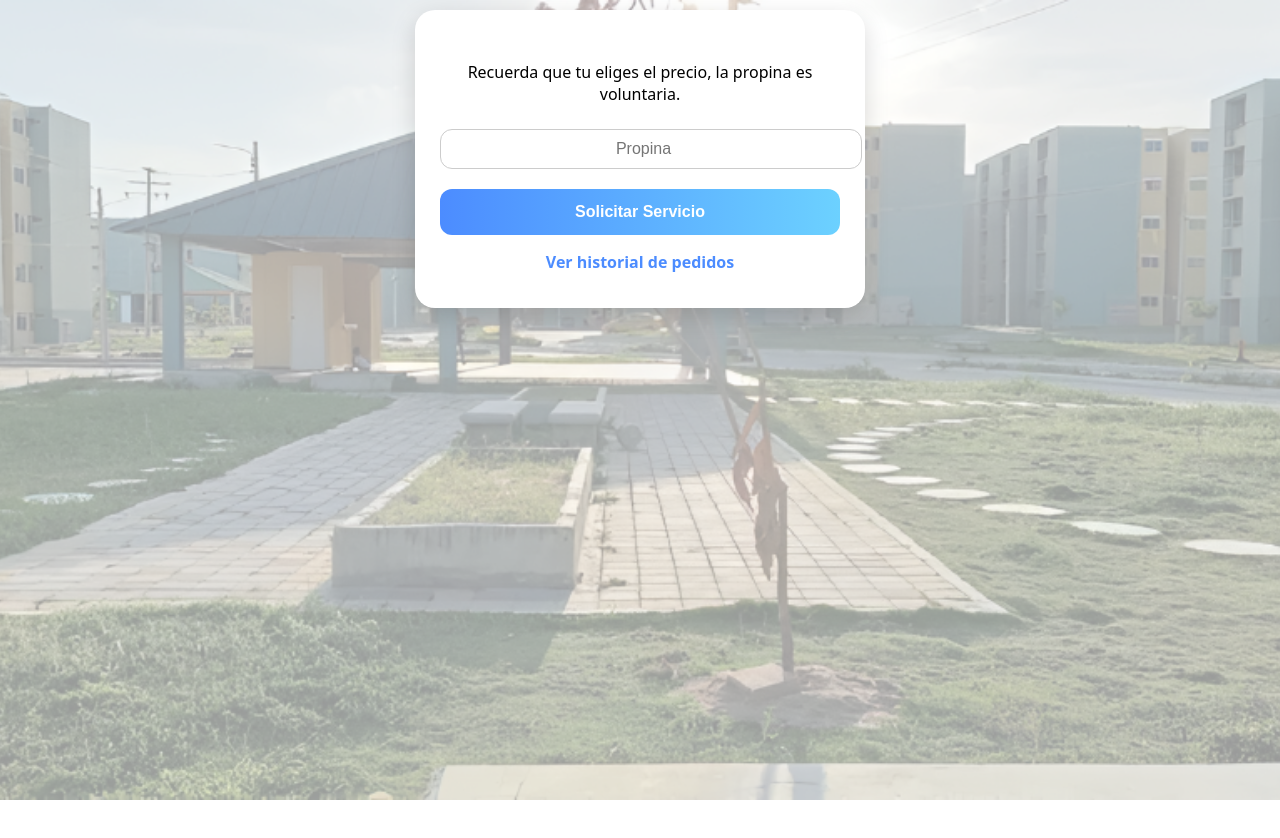
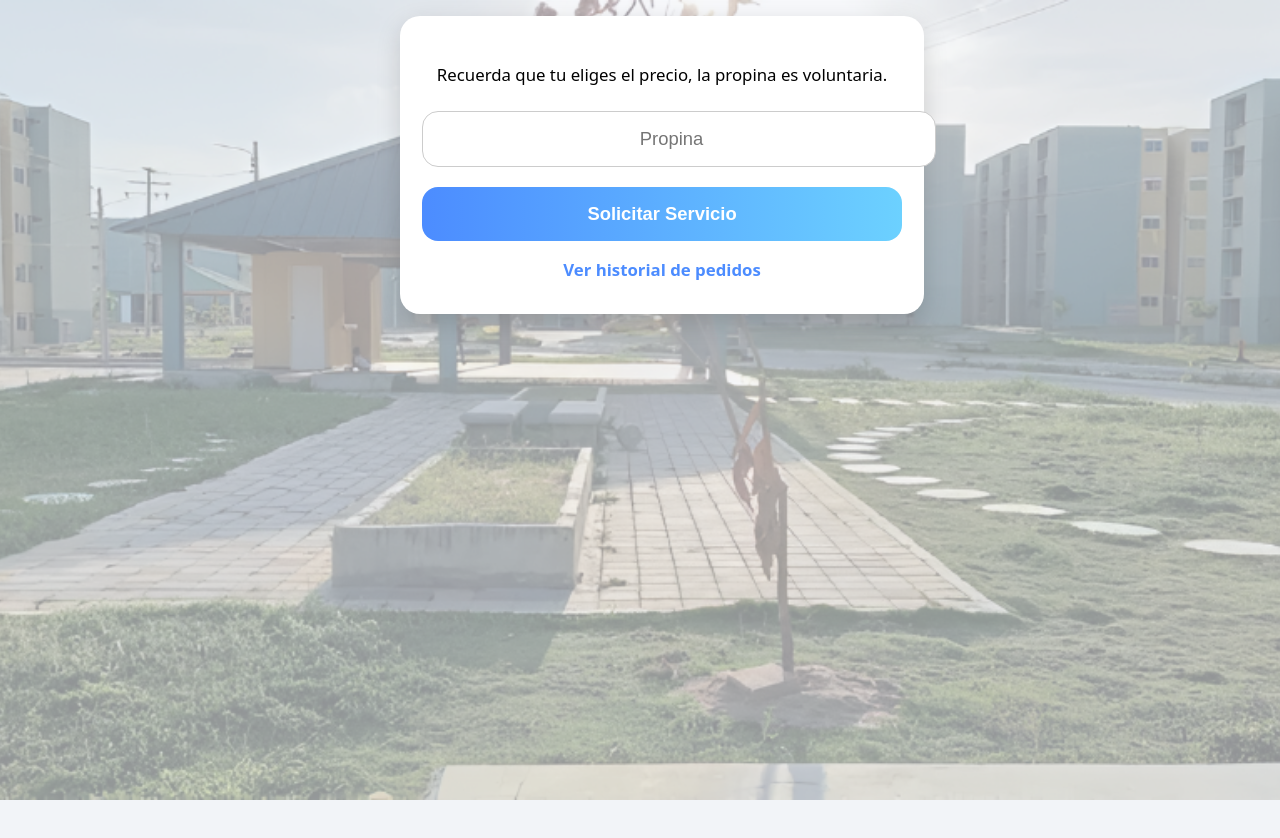
Before and after one commit to jeisoncarreno/basurasapp, a website: page public/cliente.html in a window 1280 px wide. Drawn offline with nearby package versions, Linux system fonts and the light colour scheme; no server answers.

Commit message:
cambios para ver bien en celulares

```diff
--- a/public/cliente.html
+++ b/public/cliente.html
@@ -3,12 +3,25 @@
 
 <head>
     <meta charset="utf-8">
-    <meta name="viewport" content="width=device-width,initial-scale=1">
+
+    <!-- 🔑 CLAVE para que no se vea pequeño -->
+    <meta name="viewport" content="width=device-width, initial-scale=1, maximum-scale=1, user-scalable=no">
+
     <title>Cliente</title>
+
+    <!-- Color barra superior (Android) -->
+    <meta name="theme-color" content="#4c8cff">
+
+    <!-- iOS modo app -->
+    <meta name="apple-mobile-web-app-capable" content="yes">
+    <meta name="apple-mobile-web-app-status-bar-style" content="black-translucent">
+
     <link rel="stylesheet" href="/style.css">
 </head>
 
+
 <body>
+    <div class="app">
 
         <div class="card">
             <h1 id="bienvenidaUsuario"></h1>
@@ -31,6 +44,7 @@
 
 
 
+        </div>
     </div>
 
 
--- a/public/style.css
+++ b/public/style.css
@@ -6,13 +6,11 @@
 /* ============================= */
 body {
     font-family: system-ui, -apple-system, BlinkMacSystemFont, "Segoe UI", Roboto, sans-serif;
-    display: flex;
-    flex-direction: column;
-    align-items: center;
-    min-height: 100vh;
     margin: 0;
-    padding: 10px;
+    padding: 0;
+    background: #f2f4f8;
 }
+
 
 
 body::before {
@@ -29,22 +27,35 @@ body::before {
     /* queda detrás de todo */
 }
 
+.app {
+    min-height: 100dvh;
+    /* altura real del celular */
+    width: 100%;
+    max-width: 480px;
+    /* ancho tipo app */
+    margin: 0 auto;
+    padding: 16px;
+    display: flex;
+    flex-direction: column;
+    gap: 16px;
+}
+
+
 
 /* ============================= */
 /*  CARD PRINCIPAL               */
 /* ============================= */
 .card {
     background: #ffffff;
-    padding: 30px 25px;
+    padding: 28px 22px;
     border-radius: 20px;
     width: 100%;
-    max-width: 400px;
+    max-width: 100%;
     box-shadow: 0 8px 25px rgba(0, 0, 0, 0.15);
     text-align: center;
-    transition: transform 0.2s, box-shadow 0.2s;
-    margin-bottom: 25px;
-    /* separa la card principal del resto */
+    margin: 0;
 }
+
 
 .card:hover {
     transform: translateY(-3px);
@@ -282,3 +293,20 @@ button:active {
 .fade {
     transition: 0.3s ease;
 }
+
+h1 {
+    font-size: 1.8rem;
+}
+
+p,
+label {
+    font-size: 1.05rem;
+}
+
+input,
+button,
+#btnNuevo {
+    font-size: 1.15rem;
+    padding: 16px;
+    border-radius: 16px;
+}
```
Lines whose indentation alone changed are shown as unchanged.
